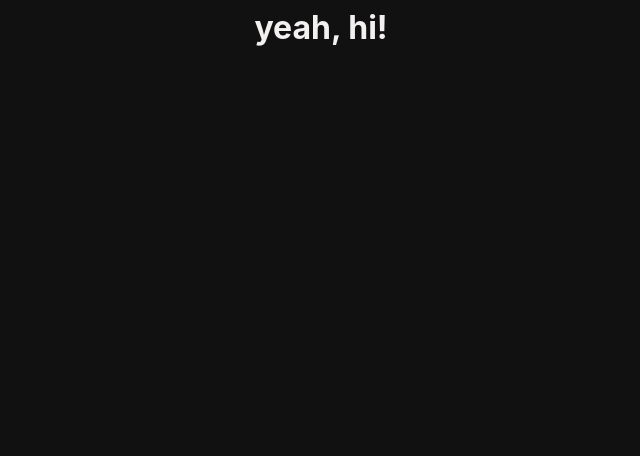
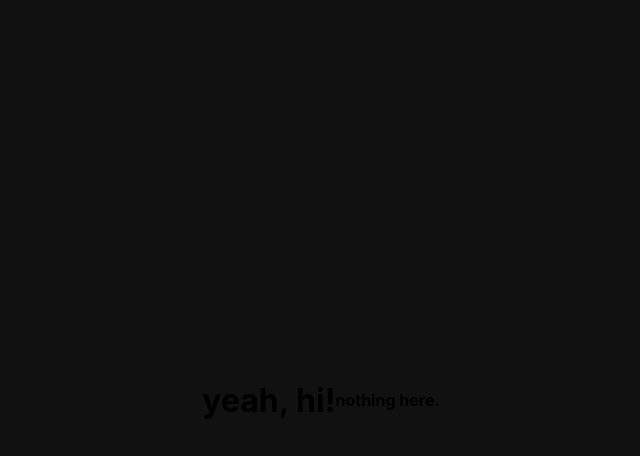
Before and after one commit to vfbiscuit/landing, a plain HTML site: page index.html in a window 1280 px wide. Shown: the whole page, without its empty margins (319-959 px from the left). Drawn offline with Linux system fonts and the light colour scheme.

Commit message:
fixed layout

```diff
--- a/index.html
+++ b/index.html
@@ -13,11 +13,21 @@
             background-color: rgb(17, 17, 17);
         }
 
+        html, body {
+            height: 100%;
+            margin: 0;
+        }
+
         body {
             font-family: 'SF Pro', -apple-system, BlinkMacSystemFont, sans-serif;
             font-weight: 700;
+            display: flex;
+            justify-content: center;
+            align-items: center;
+            text-align: center;
         }
     </style>
 </head>
-<h1 style="text-align: center; font-size: 2em; color: rgb(243, 240, 240)">yeah, hi!</h1>
+    <h1>yeah, hi!</h1>
+    <p>nothing here.</p>
 </html>
```
